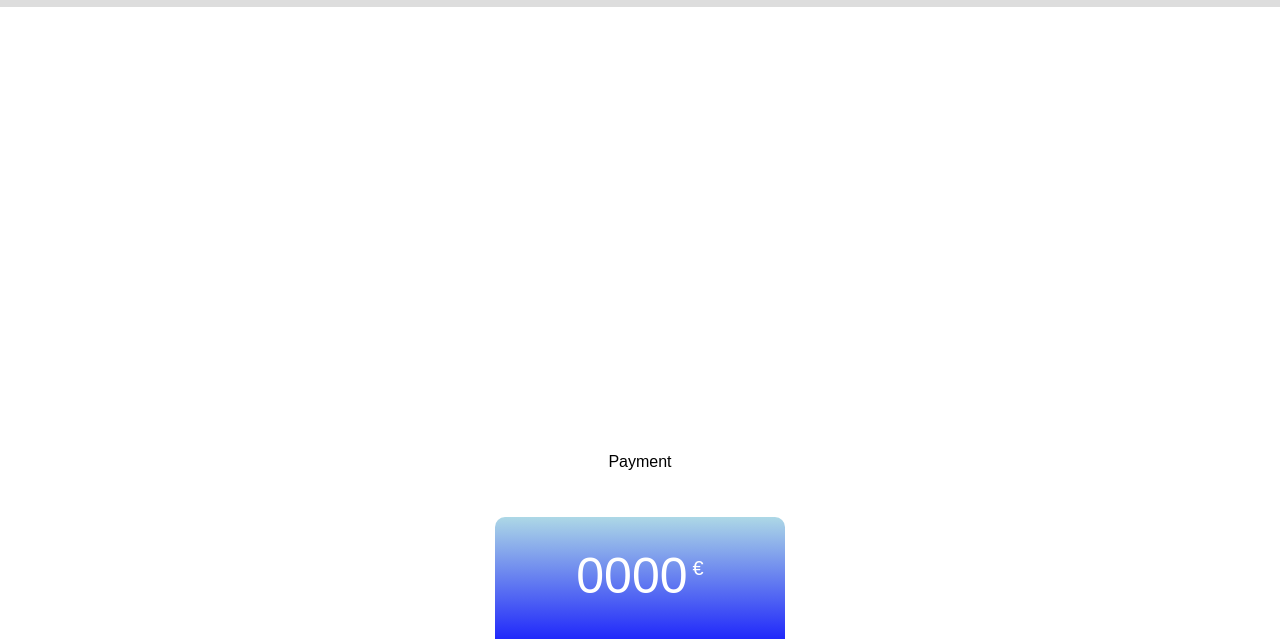
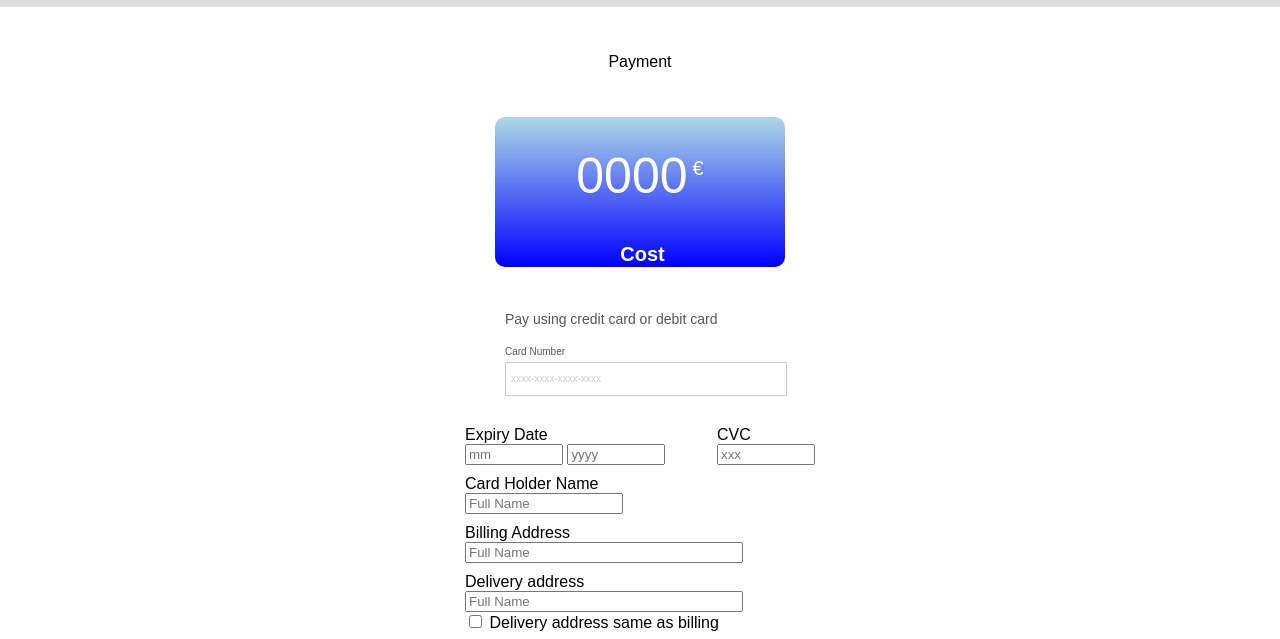
Before and after one commit to shanegibney/WebDesignProject, a plain HTML site: page payment.html in a window 1280 px wide. Shown: the part 123-762 px from the top of the page. Drawn offline with Linux system fonts and the light colour scheme.

Commit message:
update to payments page

```diff
--- a/paymentstyle1.css
+++ b/paymentstyle1.css
@@ -4,10 +4,10 @@ body
 }
 .app-container
 {
-  height: 900px;
+  height: 750px;
   width: 350px;
 /*  background-image: linear-gradient(white,white);*/
-  top: 50%;
+/*  top: 50%;*/
   position: relative;
   padding: 10px;
   margin: auto;
```
Also changed, not shown: payment.html (+1 -0 lines).
